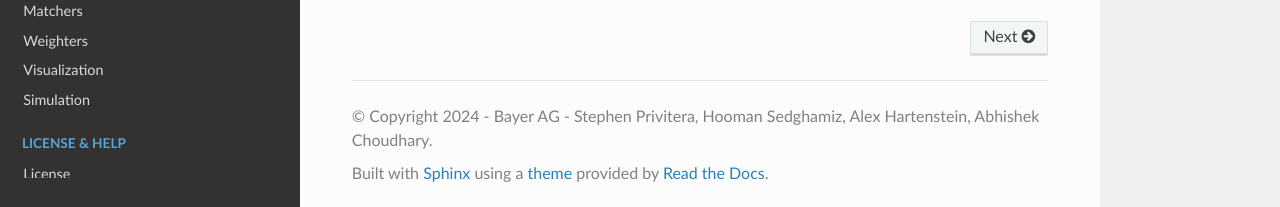
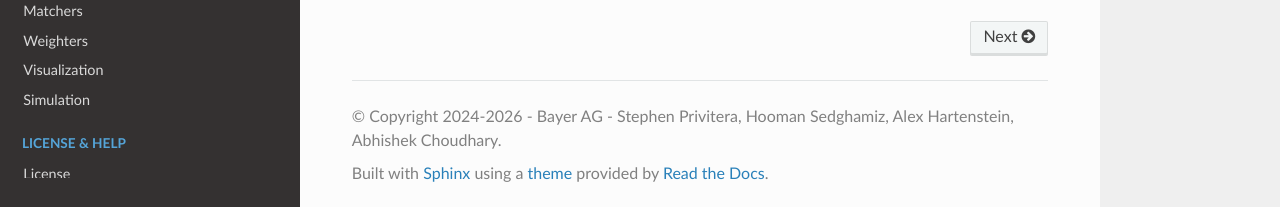
Before and after one commit to Bayer-Group/pybalance, a Sphinx documentation site: the page built from sphinx/index.rst, in a window 1280 px wide and 900 px high, scrolled down 2514 px. Shown: the part 690-897 px from the top of the window. Built offline with Sphinx 7.4.7 and the Read the Docs theme 3.1.0, drawn with Linux system fonts in a browser that asks for light colours; pages that are not in the unit, such as notebooks, are missing from menus.

Commit message:
update copyright

```diff
--- a/sphinx/conf.py
+++ b/sphinx/conf.py
@@ -22,7 +22,7 @@ DOCS_DIR = os.path.split(__file__)[0]
 
 project = "PyBalance"
 author = "Stephen Privitera, Hooman Sedghamiz, Alex Hartenstein, Abhishek Choudhary"
-copyright = f"2024 - Bayer AG - {author}"
+copyright = f"2024-2026 - Bayer AG - {author}"
 
 # The full version, including alpha/beta/rc tags
 release = "0.2.3"
```
Also changed, not shown: 1 other file.
